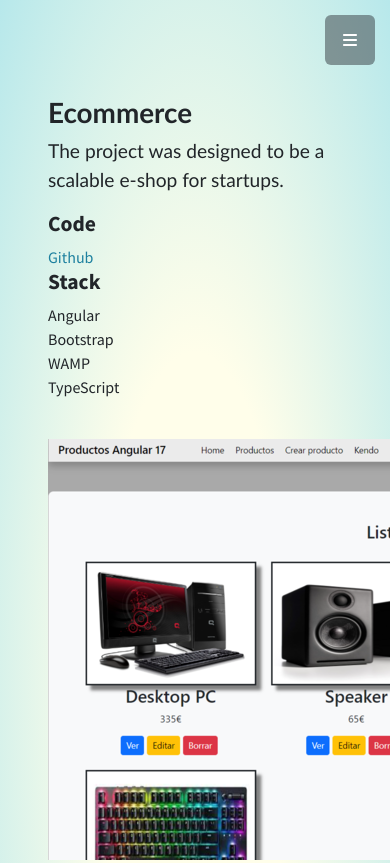
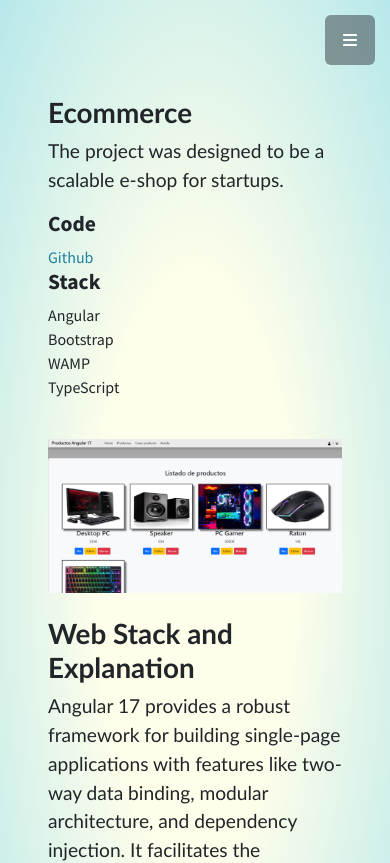
Before and after one commit to JulenZZZ/portfolio_website, an Angular app: page /ecommerce in a window 390 px wide. Shown: the top 863 px of the page. Built offline with nearby package versions, Linux system fonts and the light colour scheme.

Commit message:
responsive images

```diff
--- a/src/app/views/ecommerce.html
+++ b/src/app/views/ecommerce.html
@@ -19,7 +19,7 @@
         </div>
         <br>
         <div class="col-lg-6">
-            <img src="assets/img/Screenshot3.png"  alt="Responsive image">
+            <img src="assets/img/Screenshot3.png"  class="img-fluid"  alt="Responsive image">
         </div>
         <br>
 
--- a/src/app/views/portfolio.html
+++ b/src/app/views/portfolio.html
@@ -20,7 +20,7 @@
         </div>
         <br>
         <div class="col-lg-12">
-            <img src="assets/img/Screenshot2.png"  alt="Responsive image">
+            <img src="assets/img/Screenshot2.png" class="img-fluid"   alt="Responsive image">
         </div>
         <br>
         <h1><strong>Web Stack and Explanation  </strong></h1>
```
